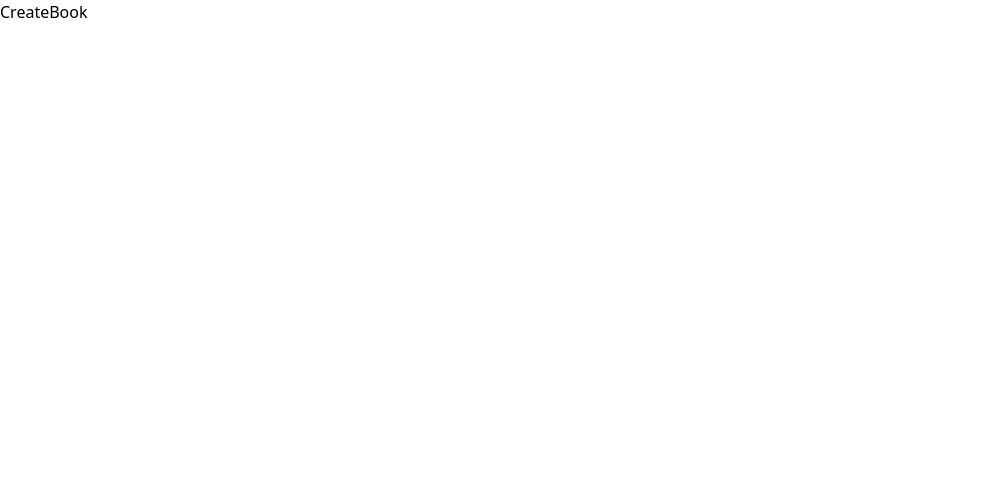
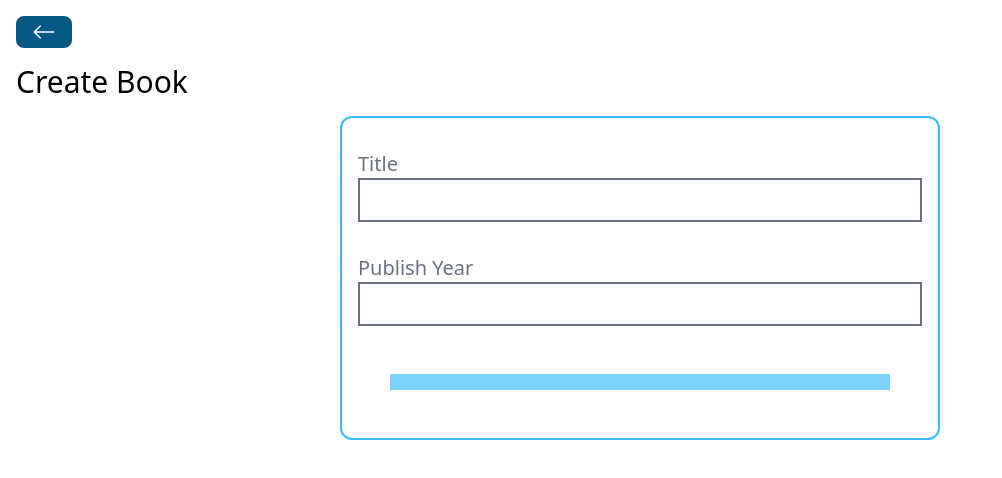
Before and after one commit to Riocodex/bookstore, a React (Vite) app in the folder frontend/: page /books/create in a window 1280 px wide. Shown: the top 478 px of the page, without its empty margins (0-1002 px from the left). Built offline with nearby package versions, Linux system fonts and the light colour scheme.

Commit message:
handled viewing thhe books from api

```diff
--- a/frontend/src/components/BackButton.jsx
+++ b/frontend/src/components/BackButton.jsx
@@ -8,8 +8,8 @@
         <Link
             to={destination}
             className='bg-sky-800 text-white px-4 py-1 rounded-lg w-fit'
-
         >
+            <BsArrowLeft className='text-2xl'/>
         </Link>
     </div>
   )
--- a/frontend/src/pages/CreateBook.jsx
+++ b/frontend/src/pages/CreateBook.jsx
@@ -1,8 +1,62 @@
-import React from 'react'
+import React, { useState } from 'react'
+import BackButton from '../components/BackButton'
+import Spinner from '../components/Spinner'
+import axios from 'axios'
+import { useNavigate } from 'react-router-dom'
 
 const CreateBook = () => {
+  const [ title, setTitle ] = useState('');
+  const [ author, setAuthor ] = useState('');
+  const [ publishYear, setPublishYear ] = useState('');
+  const [ loading, setLoading ] = useState(false);
+  const navigate = useNavigate();
+  const handleSaveBook = ()=>{
+    const data = {
+      title,
+      author,
+      publishYear,
+    }
+    setLoading(true);
+    axios
+      .post('http://localhost:5555/books/',data)
+      .then(()=>{
+        setLoading(false);
+        navigate('/')
+      })
+      .catch((error)=>{
+        setLoading(false);
+        alert('An error happened, Please Check console')
+        console.log(error)
+      })
+  }
+
   return (
-    <div>CreateBook</div>
+    <div className='p-4'>
+      <BackButton/>
+      <h1 className='text-3xl my-4'>Create Book</h1>
+      {loading ? <Spinner/> : ''}
+      <div className='flex flex-col border-2 border-sky-400 rounded-xl w-[600px] p-4 mx-auto'>
+        <div className='my-4'>
+          <label className='text-xl mr-4 text-gray-500'>Title</label>
+          <input
+          type="text"
+          value={title}
+          onChange={(e) =>setTitle(e.target.value)}
+          className='border-2 border-gray-500 px-4 py-2 w-full'
+          />
+        </div>
+        <div className='my-4'>
+          <label className='text-xl mr-4 text-gray-500'>Publish Year</label>
+          <input
+          type="text"
+          value={publishYear}
+          onChange={(e) =>setPublishYear(e.target.value)}
+          className='border-2 border-gray-500 px-4 py-2 w-full'
+          />
+        </div>
+        <button className='p-2 bg-sky-300 m-8' onClick={handleSaveBook}></button>
+      </div>
+    </div>
   )
 }
 
--- a/frontend/src/pages/ShowBook.jsx
+++ b/frontend/src/pages/ShowBook.jsx
@@ -1,8 +1,62 @@
-import React from 'react'
+import React, { useEffect, useState } from 'react'
+import axios from 'axios';
+import { useParams } from 'react-router-dom'
+import BackButton from '../components/BackButton';
+import Spinner from '../components/Spinner';
 
 const ShowBook = () => {
+    const [ book, setBook ] = useState({});
+    const [ loading, setLoading ] = useState({});
+    const { id } = useParams();
+
+    useEffect(()=>{
+        setLoading(true);
+        axios
+            .get(`http://localhost:5555/books/${id}`)
+            .then((response)=>{
+                setBook(response.data);
+                setLoading(false);
+            })
+            .catch((error)=>{
+                console.log(error)
+                setLoading(false)
+            })
+    },[])
   return (
-    <div>ShowBook</div>
+    <div className='p-4'>
+        <BackButton/>
+        <h1 className='text-3xl my-4'>Show Book</h1>
+        {loading ? (
+            <Spinner/>
+        ):(
+            <div className='flex flex-col border-2 border-sky-400 rounded-xl w-fit p-4'>
+                <div className='my-4'>
+                    <span className='text-xl mr-4 text-gray-500'>Id</span>
+                    <span>{book._id}</span>
+                </div>
+                <div className='my-4'>
+                    <span className='text-xl mr-4 text-gray-500'>Title</span>
+                    <span>{book.title}</span>
+                </div>
+                <div className='my-4'>
+                    <span className='text-xl mr-4 text-gray-500'>Author</span>
+                    <span>{book.author}</span>
+                </div>
+                <div className='my-4'>
+                    <span className='text-xl mr-4 text-gray-500'>Publish Year</span>
+                    <span>{book.publishYear}</span>
+                </div>
+                <div className='my-4'>
+                    <span className='text-xl mr-4 text-gray-500'>Create Time</span>
+                    <span>{new Date(book.createdAt).toString()}</span>
+                </div>
+                <div className='my-4'>
+                    <span className='text-xl mr-4 text-gray-500'>Last Update Time</span>
+                    <span>{new Date(book.updatedAt).toString()}</span>
+                </div>
+            </div>
+        )}
+    </div>
   )
 }
 
```
